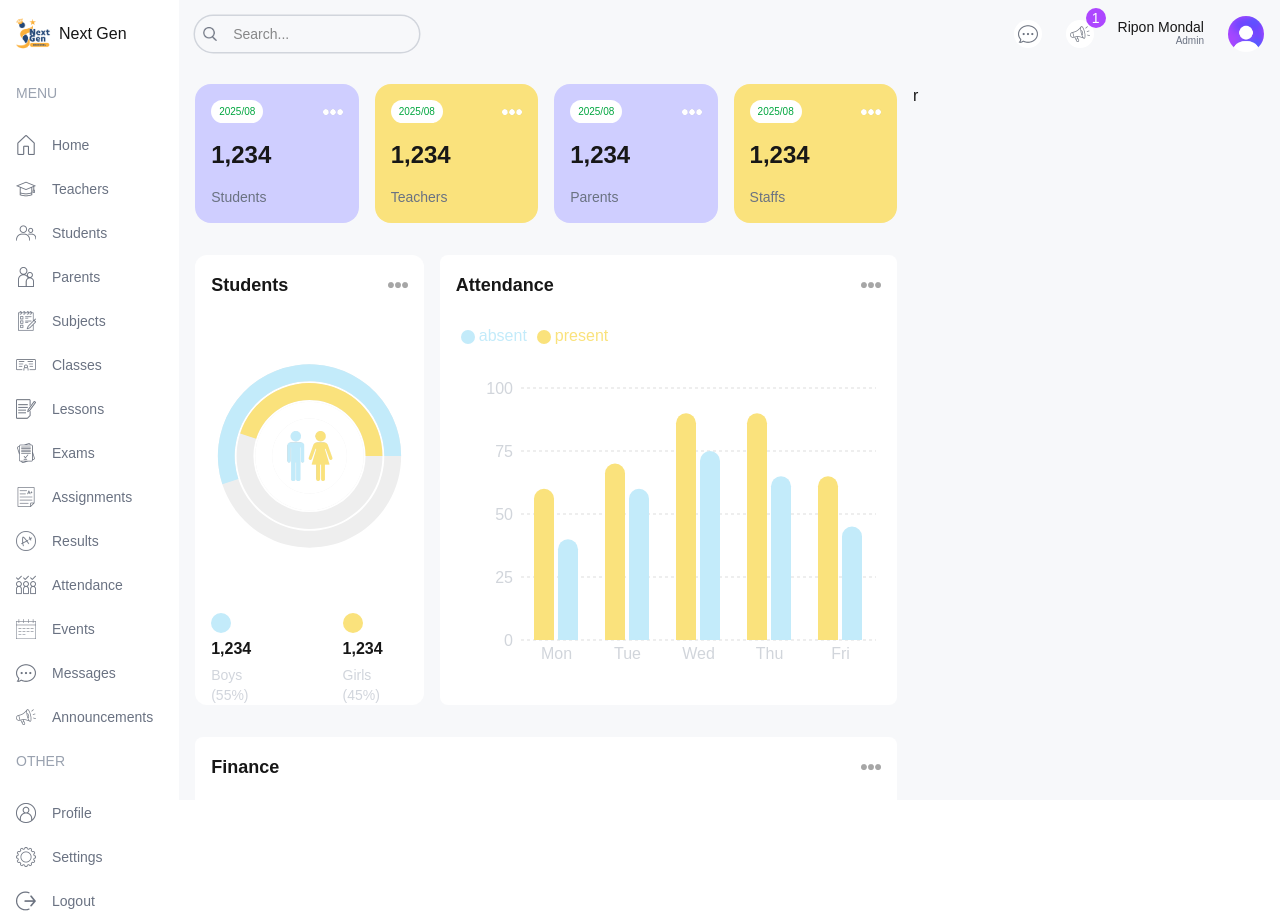
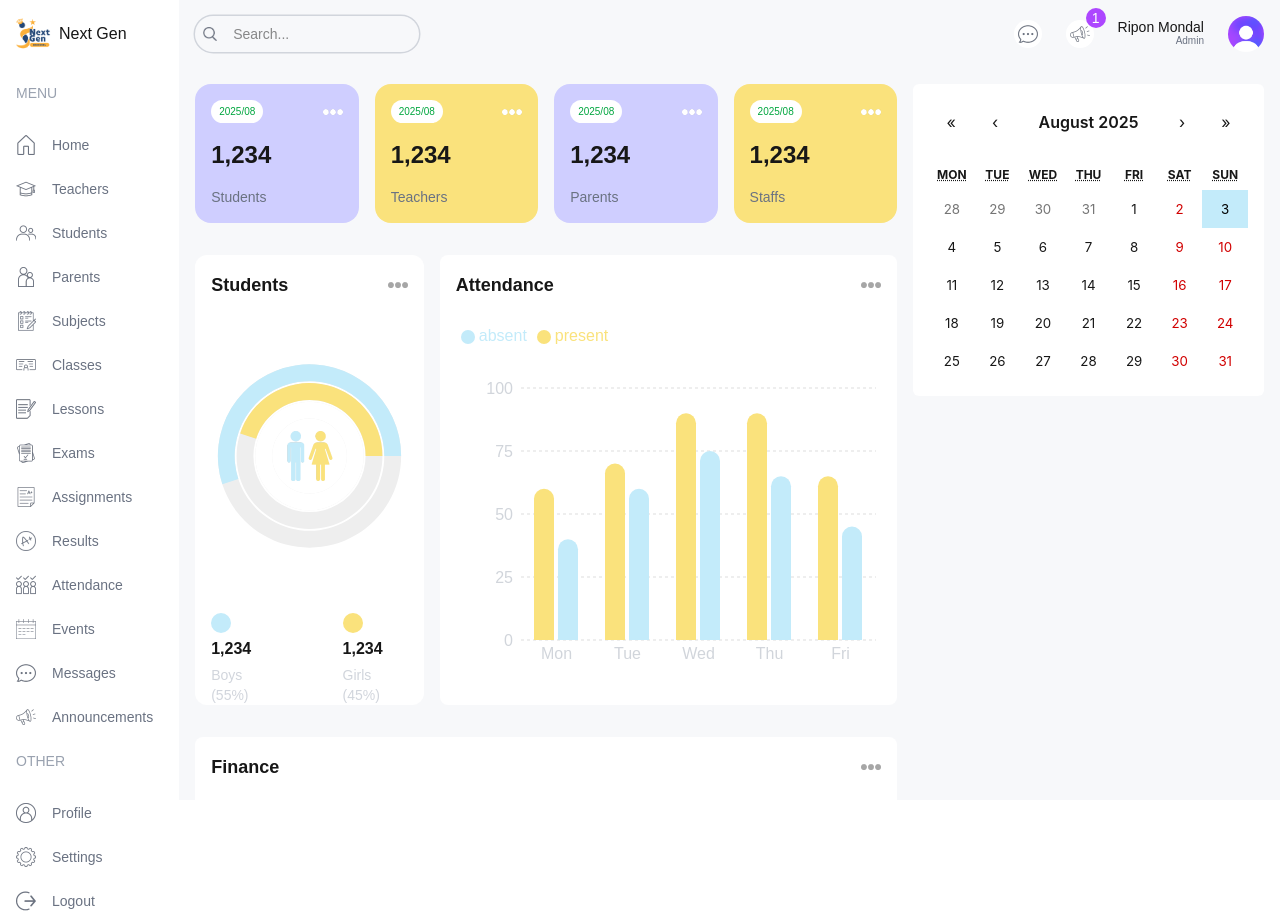
Before and after one commit to riponmondalbd/next-gen-school, a Next.js app: page /admin in a window 1280 px wide. Built offline with nearby package versions, Linux system fonts and the light colour scheme.

Commit message:
components -> EventCalendar.tsx --> make an event calendar and also make that full functional globals.css --> make custom changes of event calender using custom css

```diff
--- a/package.json
+++ b/package.json
@@ -11,6 +11,7 @@
   "dependencies": {
     "next": "15.4.5",
     "react": "19.1.0",
+    "react-calendar": "^6.0.0",
     "react-dom": "19.1.0",
     "recharts": "^3.1.0"
   },
--- a/src/app/(dashboard)/admin/page.tsx
+++ b/src/app/(dashboard)/admin/page.tsx
@@ -1,5 +1,6 @@
 import AttendanceChart from "@/components/AttendanceChart";
 import CountChart from "@/components/CountChart";
+import EventCalendar from "@/components/EventCalendar";
 import FinanceChart from "@/components/FinanceChart";
 import UserCard from "@/components/UserCard";
 
@@ -33,7 +34,9 @@
         </div>
       </div>
       {/* right content */}
-      <div className="w-full lg:w-1/3">r</div>
+      <div className="w-full lg:w-1/3 flex flex-col gap-8">
+        <EventCalendar />
+      </div>
     </div>
   );
 }
--- a/src/app/globals.css
+++ b/src/app/globals.css
@@ -38,3 +38,22 @@
   color: var(--foreground);
   font-family: Arial, Helvetica, sans-serif;
 }
+
+/* for event calender */
+/* calender size and border */
+.react-calendar {
+  width: 100% !important;
+  border: none !important;
+  font-family: "Inter", sans-serif !important;
+}
+
+/* calender text */
+.react-calendar__navigation__label__labelText {
+  font-weight: 600;
+}
+
+/* calender color and active color */
+.react-calendar__tile--active {
+  background-color: #c3ebfa !important;
+  color: black !important;
+}
--- /dev/null
+++ b/src/components/EventCalendar.tsx
@@ -0,0 +1,19 @@
+"use client";
+
+import { useState } from "react";
+import Calendar from "react-calendar";
+import "react-calendar/dist/Calendar.css";
+
+type ValuePiece = Date | null;
+
+type Value = ValuePiece | [ValuePiece, ValuePiece];
+
+export default function EventCalendar() {
+  const [value, onChange] = useState<Value>(new Date());
+
+  return (
+    <div className="bg-white p-4 rounded-md">
+      <Calendar onChange={onChange} value={value} />
+    </div>
+  );
+}
```
Also changed, not shown: 1 other file (tests, documents, lock files or other folders).
